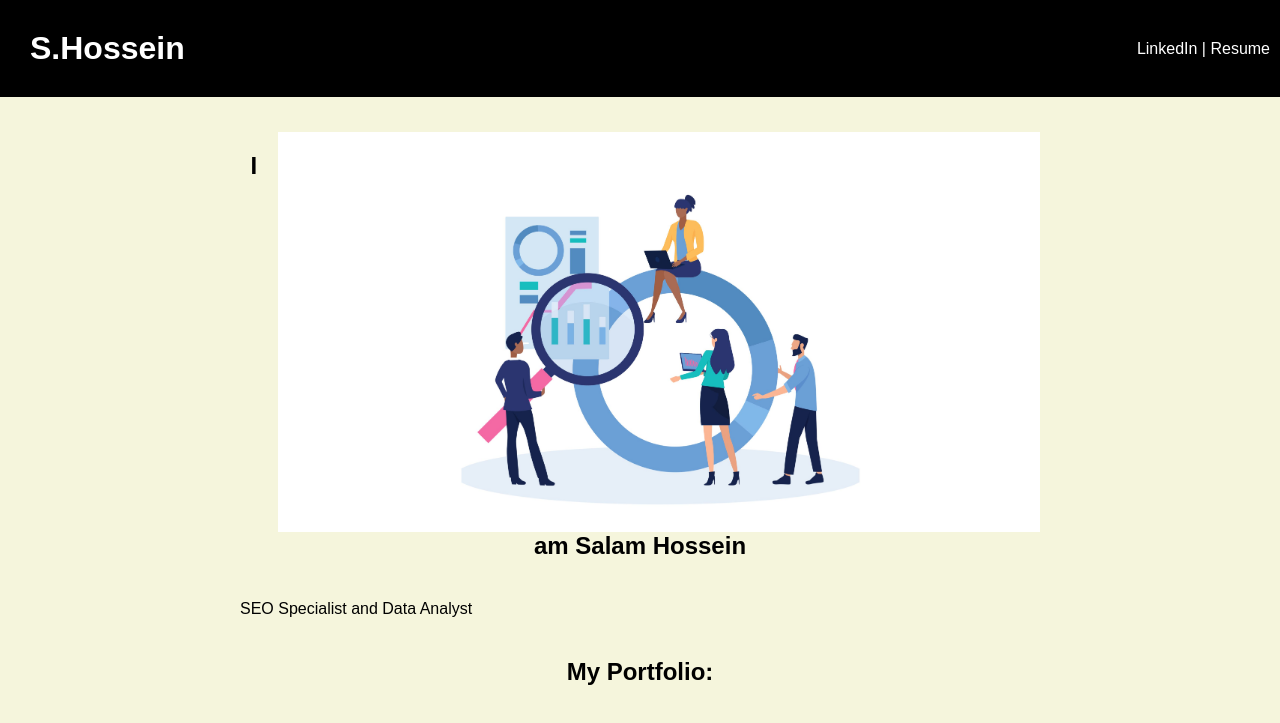
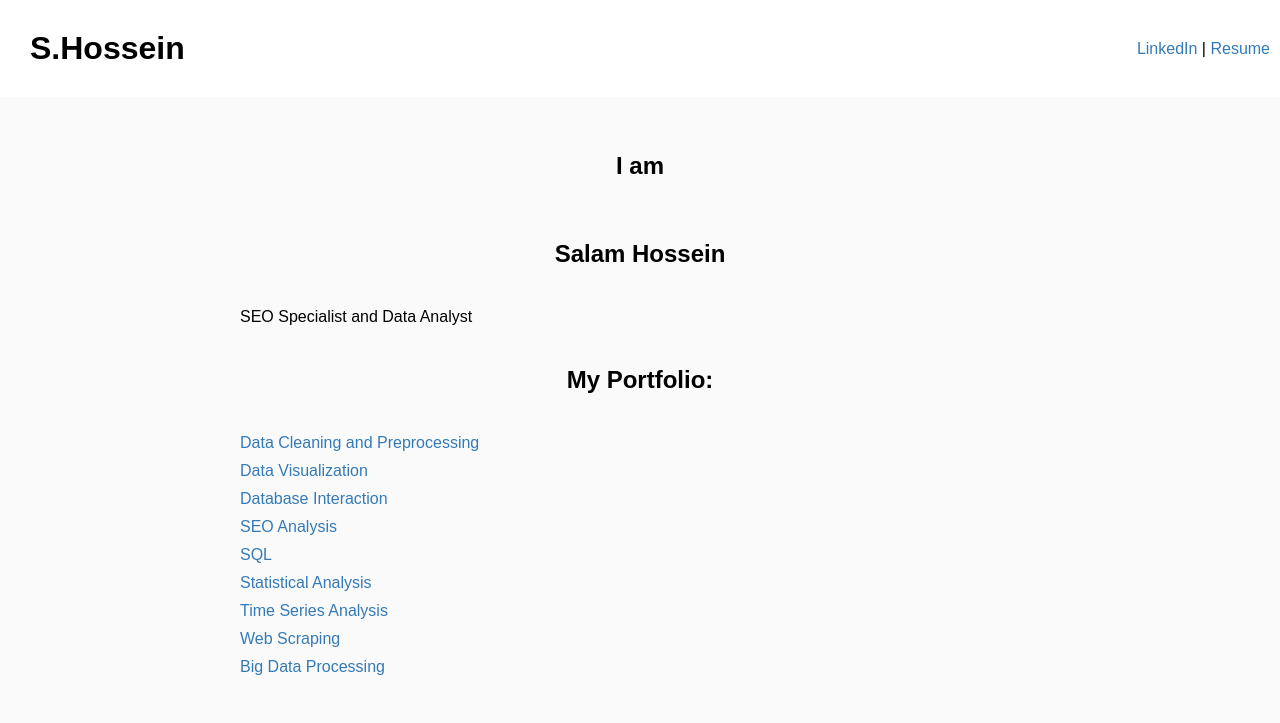
Before and after one commit to salamhossein/data-science-portfolio, a plain HTML site: page index.html in a window 1280 px wide. Shown: the top 723 px of the page. Drawn offline with Linux system fonts and the light colour scheme.

Commit message:
Update index.html

```diff
--- a/index.html
+++ b/index.html
@@ -7,7 +7,7 @@
             font-family: Arial, sans-serif;
             margin: 0;
             padding: 0;
-            background-color: #f5f5dc;
+            background-color: #fafafa;
             color: #000;
         }
         .container {
@@ -27,7 +27,7 @@
             margin-bottom: 10px;
         }
         a {
-            color: #000;
+            color: #337ab7;
             text-decoration: none;
         }
         a:hover {
@@ -37,16 +37,11 @@
             text-align: justify;
             margin-bottom: 20px;
         }
-        .intro img {
-            float: right;
-            margin-left: 10px;
-            height: 400px;
-        }
         .header {
             display: flex;
             justify-content: space-between;
-            background-color: #000;
-            color: #fff;
+            background-color: #fff;
+            color: #000;
             padding: 10px;
         }
         .header h1 {
@@ -57,9 +52,6 @@
             margin: 0;
             align-self: center;
         }
-        .header a {
-            color: #fff;
-        }
     </style>
 </head>
 <body>
@@ -69,8 +61,8 @@
     </div>
     <div class='container'>
         <div class='intro'>
-            <img src='https://github.com/salamhossein/data-science-portfolio/blob/main/data%20analyst.jpeg?raw=true' alt='Profile Picture'>
-            <h2><strong>I am Salam Hossein</strong></h2>
+            <h2><strong>I am</strong></h2>
+            <h2><strong>Salam Hossein</strong></h2>
             <p>SEO Specialist and Data Analyst</p>
         </div>
         <h2>My Portfolio:</h2>
```
